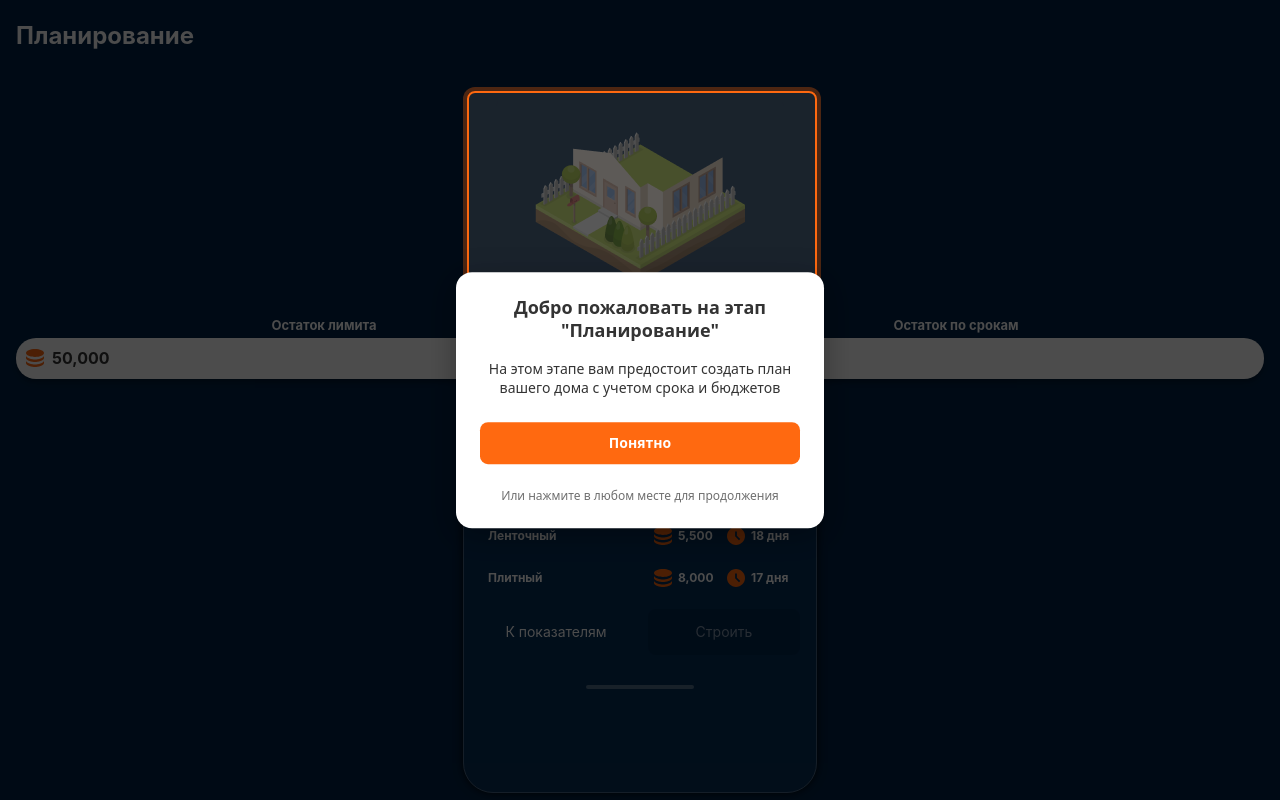
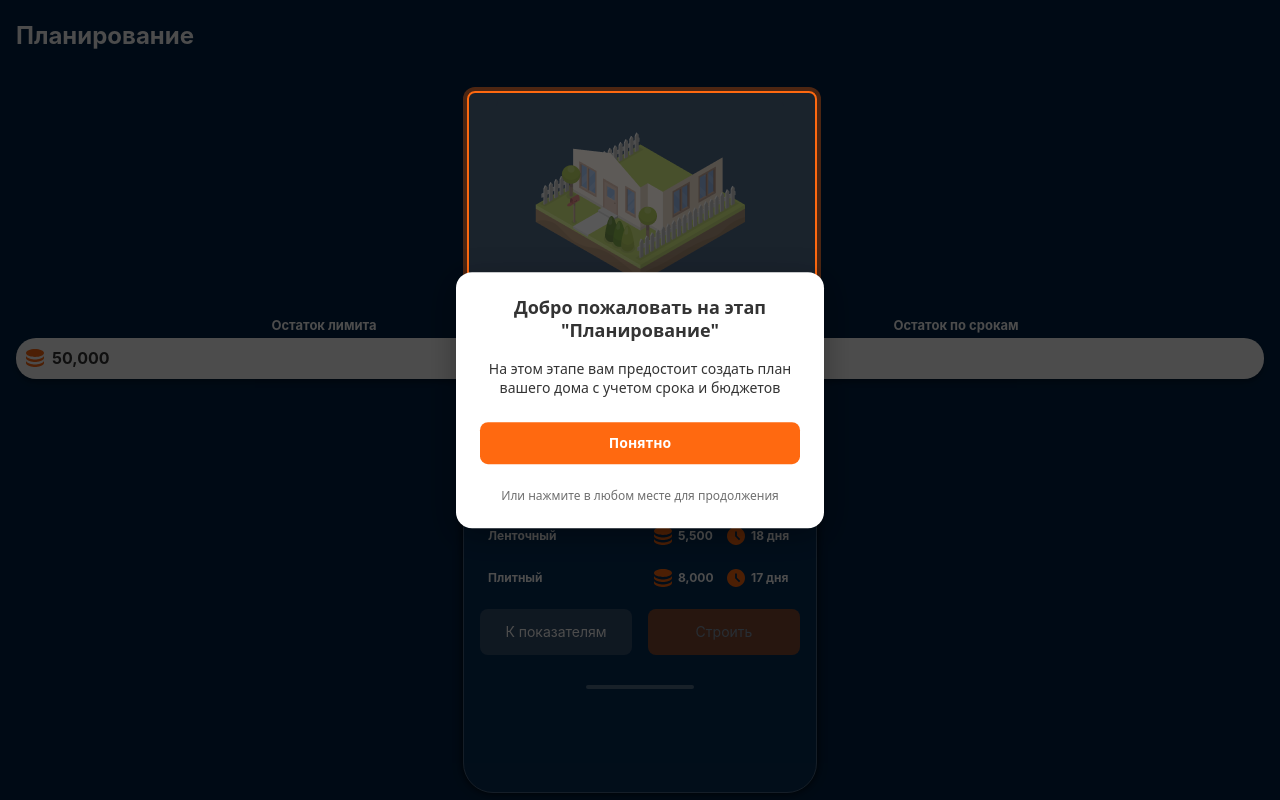
Before and after one commit to gorohovAv/house, a React (Vite) app in the folder house-app/: page /plan in a window 1280 px wide. Built offline with nearby package versions, Linux system fonts and the light colour scheme.

Commit message:
еще фиксы цсса

```diff
--- a/house-app/src/pages/construction.css
+++ b/house-app/src/pages/construction.css
@@ -34,7 +34,7 @@
 
 .period-badge {
   background: transparent;
-  border: 2px solid var(--color-accent);
+  border: 2px solid var(--color-button2-secondary);
   border-radius: 100px;
   padding: 10px 16px;
   font-size: 14px;
@@ -342,7 +342,7 @@
 }
 
 .btn-secondary {
-  background: var(--color-accent);
+  background: var(--color-button2-secondary);
   color: var(--color-text);
   border: none;
   border-radius: 8px;
@@ -359,7 +359,7 @@
 }
 
 .btn-primary {
-  background: var(--color-primary);
+  background: var(--color-button-primary);
   color: var(--color-text);
   border: none;
   border-radius: 8px;
--- a/house-app/src/pages/house.css
+++ b/house-app/src/pages/house.css
@@ -224,7 +224,7 @@
 
 .btn-secondary {
   flex: 1;
-  background: var(--color-button2-primary);
+  background: var(--color-button2-secondary);
   color: var(--color-text);
   border: none;
   border-radius: 8px;
```
